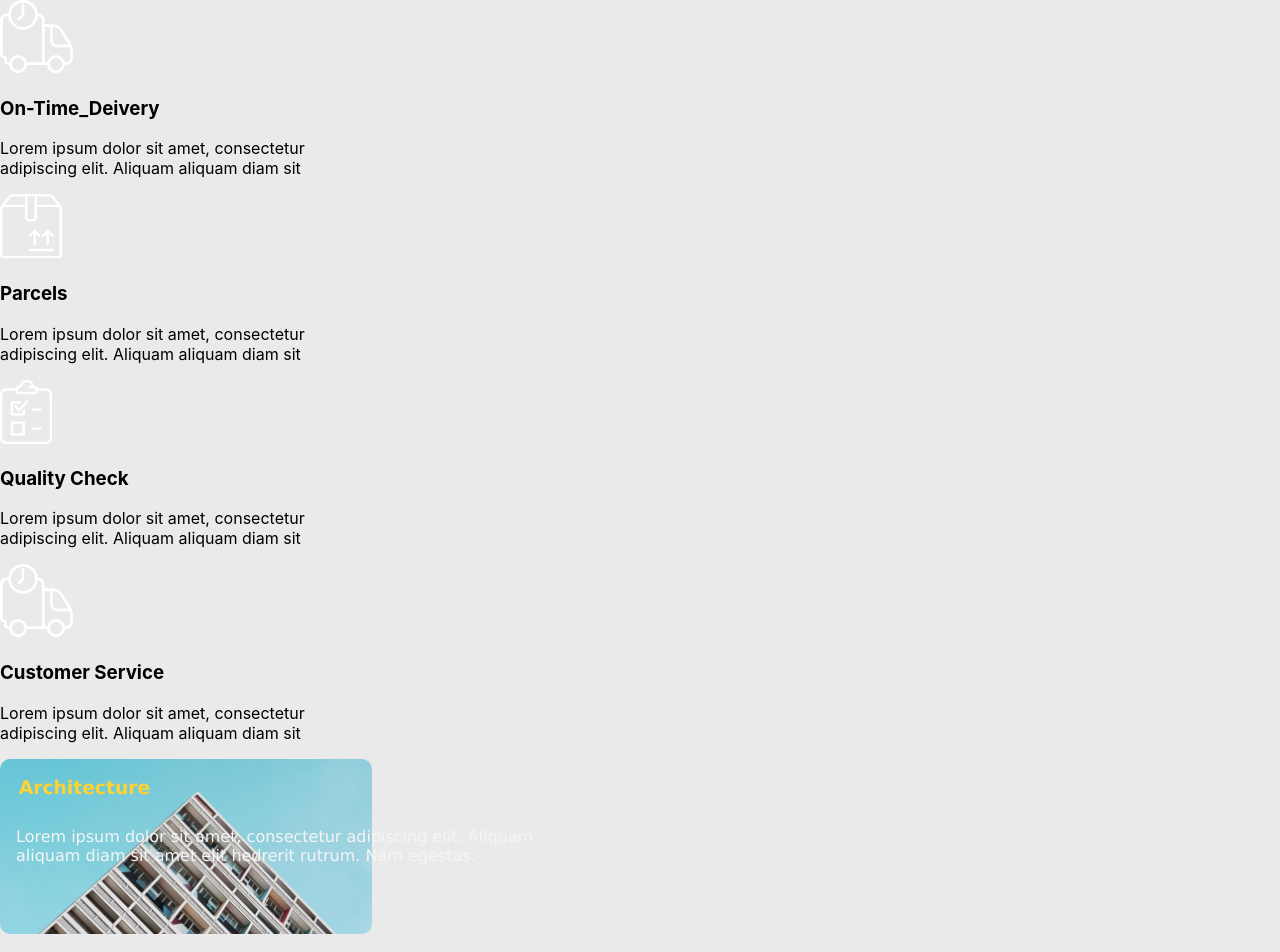
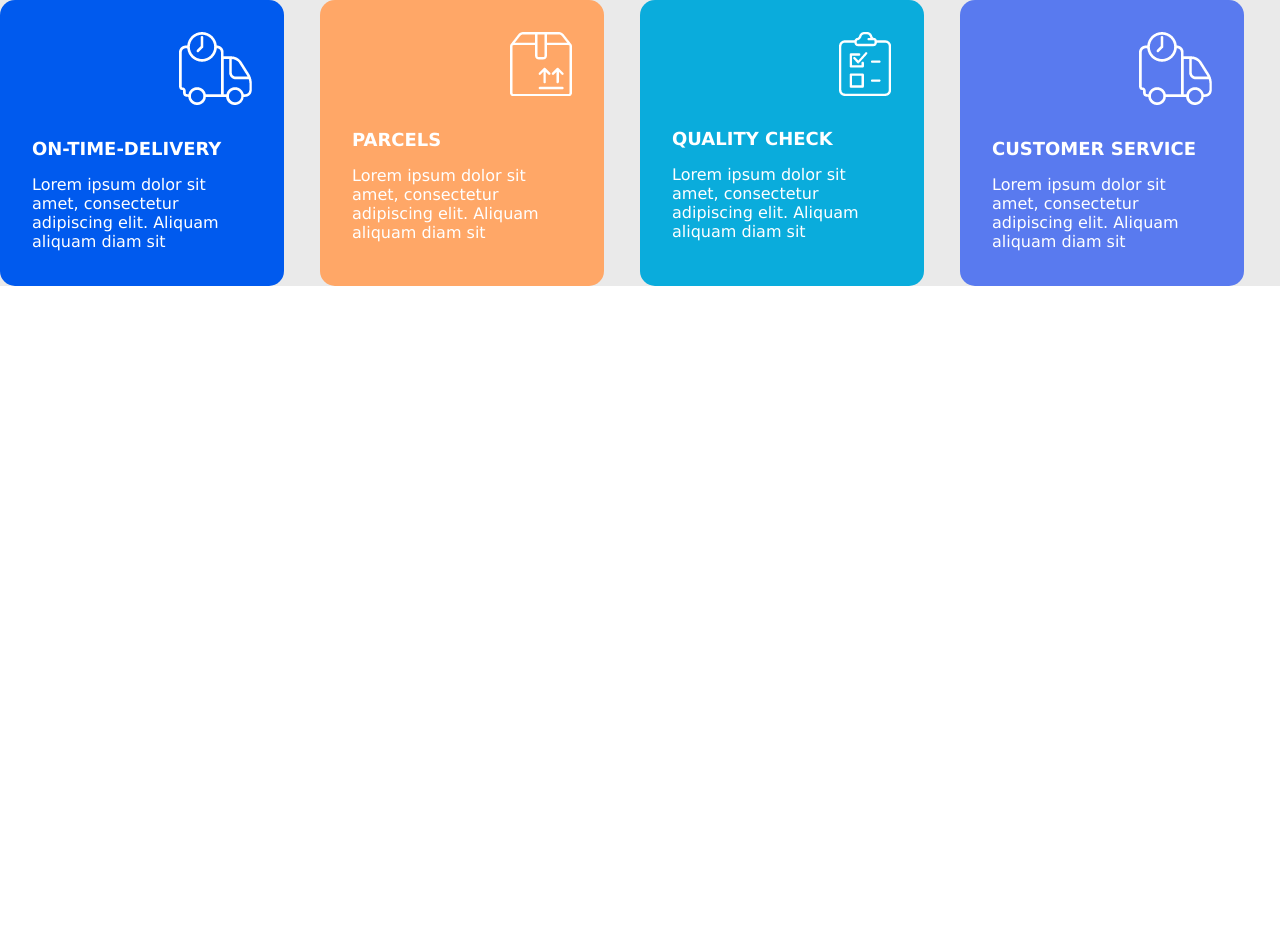
Before and after one commit to rts-cmk-wu04/react-komponenter-Nadjaroemer, a React (Create React App) app: page / in a window 1280 px wide. Shown: the top 952 px of the page. After the commit the page ends 800 px from the top, so only its background shows below. Built offline with nearby package versions, Linux system fonts and the light colour scheme.

Commit message:
added styling

```diff
--- a/src/App.js
+++ b/src/App.js
@@ -1,12 +1,10 @@
 import "./App.css";
-import Architecture from "./components/Architecture";
 import Services from "./components/Services";
 
 function App() {
   return (
     <>
       <Services />
-      <Architecture />
     </>
   );
 }
--- a/src/components/Architecture.css
+++ /dev/null
@@ -1,35 +0,0 @@
-/*Architecture.css*/
-.architectureContainer {
-    display: grid;
-    grid-template-columns: repeat(2,1fr);
-    grid-template-rows: auto;
-    background-color: #EAEAEA;
-}
-.architecture {
-    display: grid;
-    grid-template-columns: 1fr;
-    grid-template-rows: 1fr;
-    padding-bottom: 2em;
-}
-.architecture__title {
-    grid-area: 1 / 1 / 2 / 2;
-    justify-self: start;
-    z-index: 1;
-    color: #FFD430;
-    font-weight: 700;
-    font-family: Verdana, Geneva, Tahoma, sans-serif;
-    margin-left: 1em;
-}
-.architecture__image {
-    grid-area: 1 / 1 / 2 / 2;
-
-}
-.architecture__text {
-    font-family: Verdana, Geneva, Tahoma, sans-serif;
-    grid-area: 1 / 1 / 2 / 2;
-    place-self: center;
-    z-index: 1;
-    color: hsl(0, 0%, 96%);
-    margin-left: 1em;
-    margin-right: 6em;
-}
--- a/src/components/Architecture.js
+++ /dev/null
@@ -1,43 +0,0 @@
-//Architecture.js
-import { useEffect, useState } from "react";
-
-import Card from "./Card";
-import "./Architecture.css";
-
-const Architecture = () => {
-  var [data, setData] = useState([]);
-
-  useEffect(function () {
-    fetch("./Components.json")
-      .then(function (response) {
-        return response.json();
-      })
-      .then(function (data) {
-        //console.log(data);
-        setData(data.architecture);
-      });
-  }, []);
-
-  return (
-    <article>
-      {data.map(function (item) {
-        return (
-          <Card
-            key={item.title}
-            title={item.title}
-            image={item.image}
-            text={item.text}
-            //color={item.color}
-          />
-        );
-      })}
-      {/* {data[0] ? (
-        <Card title={data[0].title} image={data[0].image} text={data[0].text} />
-      ) : (
-        <div>no data</div>
-      )} */}
-    </article>
-  );
-};
-
-export default Architecture;
--- a/src/components/Card.js
+++ /dev/null
@@ -1,16 +0,0 @@
-//Card.js
-import "./Architecture.css";
-
-function Card({ title, image, text }) {
-  return (
-    <article className="architectureContainer">
-      <div className="architecture">
-        <h1 className="architecture__title">{title}</h1>
-        <img src={image} alt="" className="architecture__image" />
-        <p className="architecture__text">{text}</p>
-      </div>
-    </article>
-  );
-}
-
-export default Card;
--- a/src/components/Services.css
+++ b/src/components/Services.css
@@ -1,6 +1,30 @@
 .servicesContainer {
     display: grid;
-    grid-template-columns: 1fr 1fr 1fr 1fr;
+    grid-template-columns: repeat(4, auto);
     grid-template-rows: 1fr;
     background-color: #EAEAEA;
 }
+.services {
+    width: 220px;
+    height: 222px;
+    display: grid;
+    grid-template-columns: 1fr;
+    grid-template-rows: repeat(3, auto);
+    font-family: Verdana, Geneva, Tahoma, sans-serif;
+    color: #FFFFFF;
+    border-radius: 15px;
+    padding: 2em 2em;
+}
+.services__title {
+    padding: 0;
+    margin: 0;
+    font-size: 18px;
+    text-transform: uppercase;
+}
+.services__image {
+    justify-self: end;
+    margin-bottom: 2em;
+}
+.services__text {
+    font-size: 16px;
+}
--- a/src/components/Services.js
+++ b/src/components/Services.js
@@ -18,7 +18,7 @@ const Services = () => {
   }, []);
 
   return (
-    <article>
+    <article className="servicesContainer">
       {data.map(function (item) {
         return (
           <ServicesCard
@@ -26,7 +26,7 @@ const Services = () => {
             title={item.title}
             image={item.image}
             text={item.text}
-            //color={item.color}
+            color={item.color}
           />
         );
       })}
--- a/src/components/ServicesCard.js
+++ b/src/components/ServicesCard.js
@@ -1,15 +1,13 @@
 //ServicesCard.js
 import "./Services.css";
 
-function ServicesCard({ title, image, text }) {
+function ServicesCard({ title, image, text, color }) {
   return (
-    <article className="servicesContainer">
-      <div className="services">
-        <img src={image} alt="" className="services_image" />
-        <h1 className="services__title">{title}</h1>
-        <p className="services__text">{text}</p>
-      </div>
-    </article>
+    <div className="services" style={{ backgroundColor: color }}>
+      <img src={image} alt="" className="services__image" />
+      <h1 className="services__title">{title}</h1>
+      <p className="services__text">{text}</p>
+    </div>
   );
 }
 
```
Also changed, not shown: public/Components.json, 1 other file (tests, documents, lock files or other folders).
